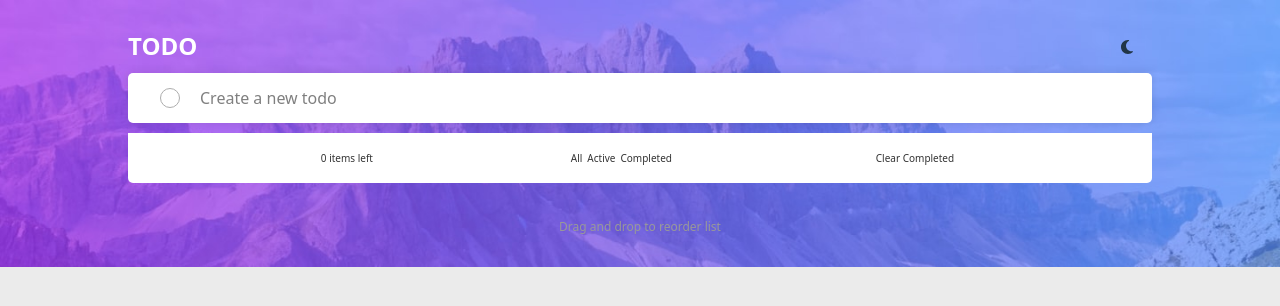
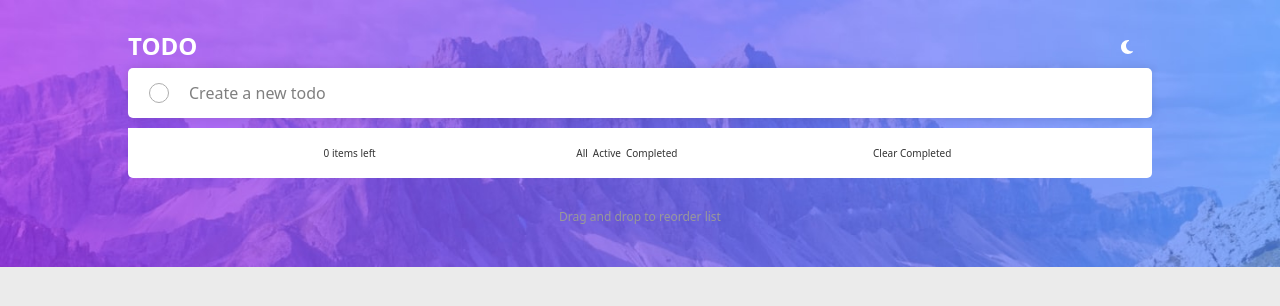
Before and after one commit to mikewd-dev/Todo-React, a React (Vite) app in the folder my-todo-app/: page / in a window 1280 px wide. Shown: the top 306 px of the page. Built offline with nearby package versions, Linux system fonts and the light colour scheme; what react-dnd-multi-backend would draw is missing.

Commit message:
makes futher improvements to layout

```diff
--- a/my-todo-app/src/AddTodo.css
+++ b/my-todo-app/src/AddTodo.css
@@ -5,7 +5,7 @@
   justify-content: center;
   align-items: center;
   width: 80vw;;
-  margin-left: 0;
+  margin:0 auto;
   border-radius: 5px;
   box-shadow: 0px 0px 10px rgba(0, 0, 0, 0.1);
   background-color: var(--bg-color);
@@ -15,7 +15,7 @@
 }
 
 .darkMode .form-container{
-  --bg-color: #11053b;
+  --bg-color: #2e063d;
   color: #ffffff
 }
 
@@ -24,12 +24,11 @@ form {
   flex-direction: row;
   align-items: center;
   height:50px;
-  width:80vw;;
+  width:80vw;
   border-radius: 3px;
   align-items: center;
   gap: 10px;
   border-radius: 3px;
-  margin-left: 11px;
 }
 
 .addtodoCheck {
--- a/my-todo-app/src/App.css
+++ b/my-todo-app/src/App.css
@@ -4,7 +4,7 @@
 
 #root {
   max-width: 1280px;
-  margin: 0 auto;
+  margin: 0;
   text-align: center;
   border: none;
   color: var(--text-color);
@@ -14,6 +14,7 @@ background: url('./assets/images/bg-desktop-light.jpg') no-repeat center top fix
 transition: background-color 0.3s, color 0.3s;
 background-size: 100vw;
 min-height: 100vh;
+margin:0 auto;
 display: flex;
 align-content: top;
 flex-direction: column;
@@ -22,13 +23,13 @@ background-color: #ebebebff;
 
 body.darkMode{
 background: url('./assets/images/bg-desktop-dark.jpg') no-repeat center top fixed;
-  transition: background-color 0.3s, color 0.3s;
+transition: background-color 0.3s, color 0.3s;
   background-size: 100vw;
   margin: 0;
   min-height: 100vh;
   display: flex;
   flex-direction: column;
-  background-color: #4d22b2
+  background-color: #11053b
 }
 
 button {
@@ -40,8 +41,7 @@ button {
 .todoTitle {
   display: flex;
   flex-direction: column;
-  justify-content:space-between;
-  gap: 5px;
+  max-width:80vw;
   margin-bottom:5px;
   margin-top: 25px;
   }
@@ -64,8 +64,8 @@ button {
 .title {
   display: flex;
   align-items: center;
-  justify-content:space-between;
-  color: var(--text-color);
+  justify-content: space-between;
+  color: #ffffff;
 }
 
 h1 {
--- a/my-todo-app/src/NewTodo.css
+++ b/my-todo-app/src/NewTodo.css
@@ -7,8 +7,7 @@
   border-bottom: 0.1px solid #999999;
   margin-top: 0px;
   width: 80vw;
-  margin-left: 0;
-  margin-right: 0;
+  margin:0 auto;
   background-color: var(--bg-color);
   color: var(--text-color);
   padding: 4px;
@@ -30,8 +29,8 @@
   }
 
 .darkMode .todoList{
-  --bg-color: #11053b;
-  --text-color: #ffffff;
+  --bg-color: #2e063d;
+  --text-color: #ffffff
   display: flex;
   align-items: center;
   gap: 10px;
@@ -40,7 +39,7 @@
   width: 80vw;
   margin-left: 0;
   margin-right: 0;
-  background-color: var(--bg-color);
+  background-color:var(--bg-color);
   color: var(--text-color);
   padding: 4px;
   box-sizing: border-box;
@@ -68,7 +67,7 @@ li[draggable="true"] {
 }
 
 .listTodos{
-  width: 400px;
+  width: 80vw;
   padding-left: 0;
   box-shadow: 0px 0px 10px rgba(0, 0, 0, 0.1);
 }
@@ -129,6 +128,9 @@ li[draggable="true"] {
   border: none;
   background: none;
 }
+.darkMode .deleteTodo{
+  color: #d6d6d6;
+}
 
 .todoCheck:checked::after {
   content: "\2713";
@@ -156,7 +158,8 @@ li[draggable="true"] {
   display: flex;
     flex-direction: row;
     align-items: center;
-    width:80vw;;
+    width:80vw;
+  margin:0 auto;
     justify-content: space-evenly;
     align-content: center;
     background-color: #ffffff;
@@ -166,6 +169,6 @@ li[draggable="true"] {
 }
 
 .darkMode .bottomMenu{
-  background-color: #11053b;
+  background-color: #2e063d;
   color: #ffffff;
   }
```
